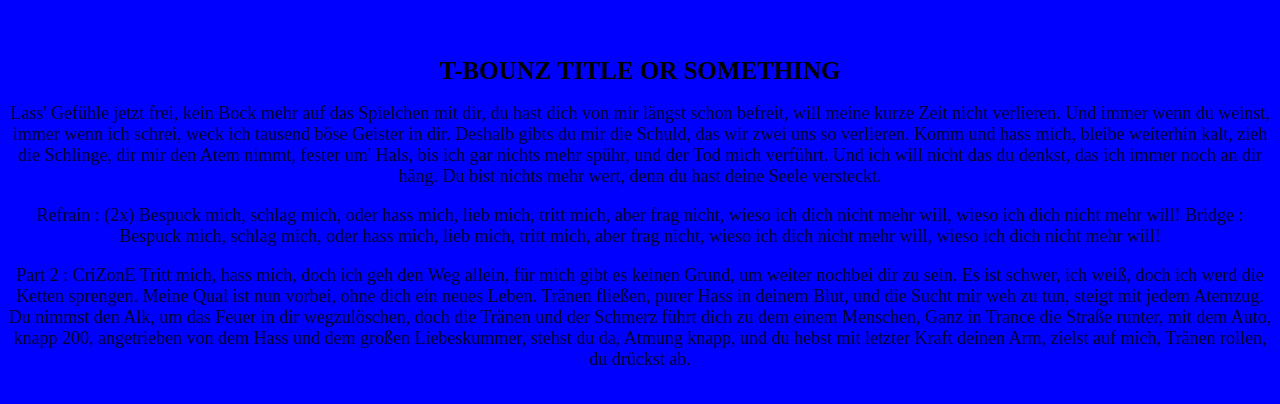
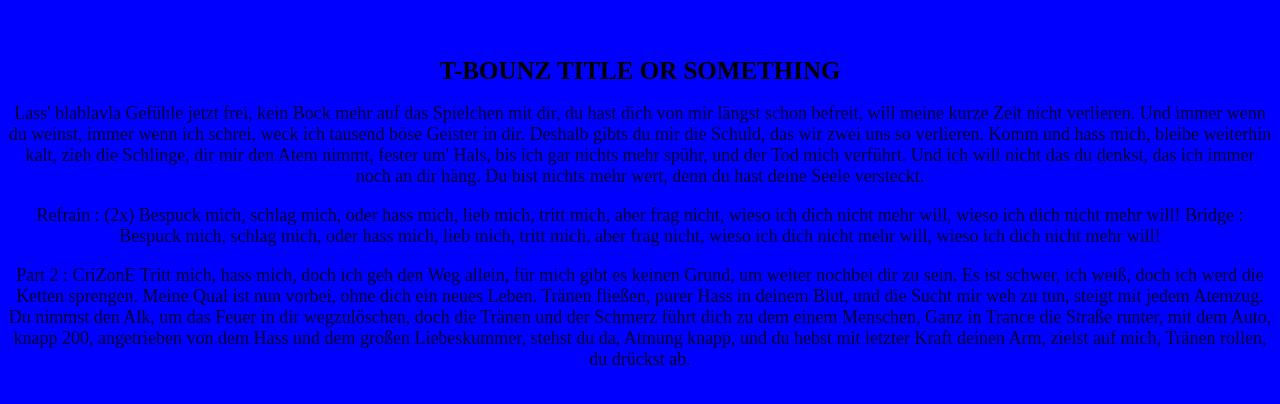
Before and after one commit to nri1234/Task-4, a plain HTML site: page index.html in a window 1280 px wide. Drawn offline with Linux system fonts and the light colour scheme.

Commit message:
Change content in first pragraph

```diff
--- a/index.html
+++ b/index.html
@@ -6,7 +6,7 @@
     </head>
     <body>
         <h1>T-Bounz title or something</h1>
-        <p>Lass' Gefühle jetzt frei,
+        <p>Lass' blablavla Gefühle jetzt frei,
 kein Bock mehr auf das Spielchen mit dir,
 du hast dich von mir längst schon befreit,
 will meine kurze Zeit nicht verlieren.
```
